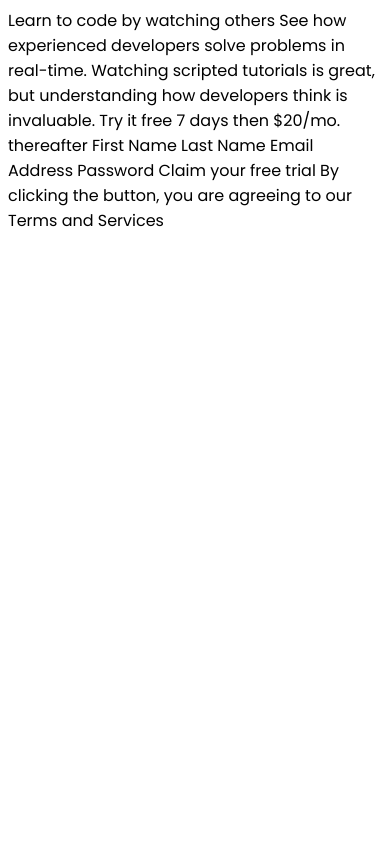
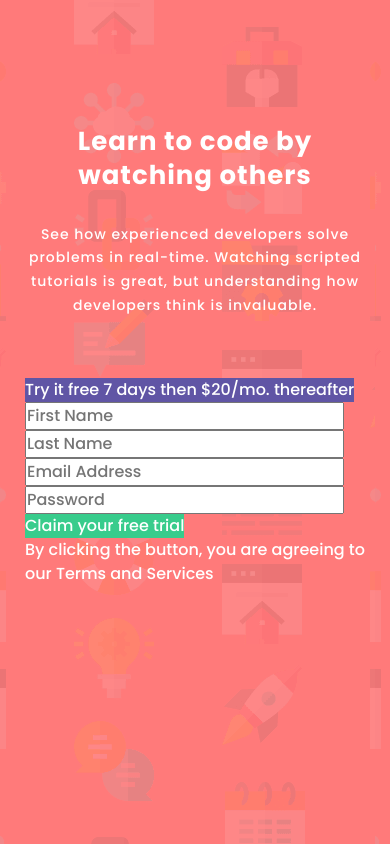
Before and after one commit to iggyyes/fem-sign-up-form-challenge, a website: page index.html in a window 390 px wide. Drawn offline with Linux system fonts and the light colour scheme.

Commit message:
add semantic markup, css mobile styles

```diff
--- a/app/scss/_breakpoints.scss
+++ /dev/null
@@ -1,25 +0,0 @@
-// 640px, 1150px, 1400px
-$breakpoints-up: (
-	'medium': '40em',
-	'large': '71.875em',
-	'xlarge': '87.5em',
-);
-
-// 639px, 1149px, 1399px
-$breakpoints-down: (
-	'small': '39.9375em',
-	'medium': '71.8125em',
-	'large': '87.4375em',
-);
-
-@mixin breakpoint($size) {
-	@media (min-width: map-get($breakpoints-up, $size)) {
-		@content;
-	}
-}
-
-@mixin breakpoint-down($size) {
-	@media (max-width: map-get($breakpoints-down, $size)) {
-		@content;
-	}
-}
--- a/app/scss/_globals.scss
+++ b/app/scss/_globals.scss
@@ -1,5 +1,93 @@
-// @use '../util' as \*;
+@use 'mixins' as *;
+//general reset
+*, *::before, *::after {
+    box-sizing: border-box;
+    font-size: 100%;
+    margin: 0;
+    padding: 0;
+}
+
+html:focus-within {
+    scroll-behavior: smooth;
+}
+
+a, a:visited, a:hover {
+    text-decoration: none;
+    color: inherit;
+}
+
+input,
+button,
+textarea,
+select {
+  font: inherit;
+}
+
+button {
+    border: none;
+    color: inherit;
+    cursor: pointer;
+}
 
 body {
     font-family: var(--ff);
+    font-size: var(--fs-body);
+    line-height: 1.5;
+    color: var(--neutral-clr-white);
+    font-weight: var(--fw-med);
+    background-color: var(--primary-clr-bg);
+    background-image: url(/images/bg-intro-mobile.png);
+
+    @include breakpoint(large) {
+        height: 100vh;
+    }
 }
+
+// util
+.container {
+    max-width: 69.375rem;
+    margin: 0 auto;
+    padding: 1.5625rem;
+
+    @include breakpoint(large) {
+        padding: 0;
+    }
+
+}
+
+// components
+.button__primary {
+background-color: var(--primary-clr-btn);
+}
+
+.button__secondary {
+background-color: var(--accent-clr);
+}
+
+
+
+//accessibility
+/* Remove all animations, transitions and smooth scroll for people that prefer not to see them */
+@media (prefers-reduced-motion: reduce) {
+    html:focus-within {
+     scroll-behavior: auto;
+    }
+
+    *,
+    *::before,
+    *::after {
+      animation-duration: 0.01ms !important;
+      animation-iteration-count: 1 !important;
+      transition-duration: 0.01ms !important;
+      scroll-behavior: auto !important;
+    }
+}
+
+.sr-only {
+    position: absolute;
+    left: -10000px;
+    top: auto;
+    width: 1px;
+    height: 1px;
+    overflow: hidden;
+}
--- /dev/null
+++ b/app/scss/_hero.scss
@@ -0,0 +1,24 @@
+@use 'mixins' as *;
+.hero {
+    text-align: center;
+    letter-spacing: .0625rem;
+    line-height: 1.7;
+    padding-top: 6.25rem;
+
+
+    &__title {
+        font-size: var(--fs-lrg);
+        font-weight: var(--fw-bold);
+        line-height: 1.3;
+        margin-bottom: 1.875rem;
+
+        @include breakpoint(medium) {
+            font-size: var(--fs-xlrg);
+        }
+    }
+
+    &__text {
+        font-size: var(--fs-med);
+        margin-bottom: 3.75rem;
+    }
+}
--- /dev/null
+++ b/app/scss/_mixins.scss
@@ -0,0 +1,48 @@
+// 640px, 1150px, 1400px
+$breakpoints-up: (
+	'medium': '40em',
+	'large': '71.875em',
+	'xlarge': '87.5em',
+);
+
+// 639px, 1149px, 1399px
+$breakpoints-down: (
+	'small': '39.9375em',
+	'medium': '71.8125em',
+	'large': '87.4375em',
+);
+
+@mixin breakpoint($size) {
+	@media (min-width: map-get($breakpoints-up, $size)) {
+		@content;
+	}
+}
+
+@mixin breakpoint-down($size) {
+	@media (max-width: map-get($breakpoints-down, $size)) {
+		@content;
+	}
+}
+
+// //Breakpoints
+// @media (min-width: 64em) {
+//     //styles go here
+// }
+
+// //640px 1024px 1400px
+// $breakpoints-up:('medium': '40em', 'large': '64em', 'xlarge': '87.5em');
+
+// //639px 1023px 1399px
+// $breakpoints-down:('small': '39.9375em', 'medium': '63.9375em', 'large': '87.4375em');
+
+// @mixin breakpoint-up($size) {
+//     @media (min-width: map-get($breakpoints-up, $size)) {
+//         @content;
+//     }
+// }
+
+// @mixin breakpoint-down($size) {
+//     @media (max-width: map-get($breakpoints-down, $size)) {
+//         @content;
+//     }
+// }
--- a/app/scss/_variables.scss
+++ b/app/scss/_variables.scss
@@ -1,6 +1,26 @@
 :root {
     // colours
+    --primary-clr-bg: hsl(0, 100%, 74%);
+    --primary-clr-btn: hsl(154, 59%, 51%);
+    --accent-clr: hsl(248, 32%, 49%);
+    --neutral-clr-drkblue: hsl(249, 10%, 26%);
+    --neutral-clr-grayblue: hsl(249, 10%, 26%);
+    --neutral-clr-white: hsl(0, 0%, 100%) ;
 
     // font
     --ff:'Poppins', sans-serif;
+
+    // font size
+    --fs-xlrg:2.25rem;
+    --fs-lrg:1.625rem;
+    --fs-body:1rem;
+    --fs-med:.875rem;
+    --fs-sml:.75rem;
+    --fs-xsml:.625rem;
+
+    //font weight
+    --fw-bold: 700;
+    --fw-semi-bold: 600;
+    --fw-med: 500;
+    --fw-reg: 400;
 }
--- a/app/scss/style.scss
+++ b/app/scss/style.scss
@@ -1,3 +1,5 @@
+@forward 'variables';
+@forward 'mixins';
 @forward 'globals';
-@forward 'breakpoints';
-@forward 'variables';
+@forward 'hero';
+@forward 'signUp';
--- a/gulpfile.js
+++ b/gulpfile.js
@@ -1,6 +1,6 @@
 // Initialize modules
 const { src, dest, watch, series } = require('gulp');
-const sass = require('gulp-sass')(require('dart-sass'));
+const sass = require('gulp-sass')(require('sass'));
 const postcss = require('gulp-postcss');
 const autoprefixer = require('autoprefixer');
 const cssnano = require('cssnano');
@@ -9,7 +9,7 @@ const terser = require('gulp-terser');
 const browsersync = require('browser-sync').create();
 
 // Use dart-sass for @use
-sass.compiler = require('dart-sass');
+sass.compiler = require('sass');
 
 // Sass Task
 function scssTask() {
--- a/index.html
+++ b/index.html
@@ -23,11 +23,55 @@
     <title>| Intro component with sign up form</title>
   </head>
   <body>
-    Learn to code by watching others See how experienced developers solve
-    problems in real-time. Watching scripted tutorials is great, but
-    understanding how developers think is invaluable. Try it free 7 days then
-    $20/mo. thereafter First Name Last Name Email Address Password Claim your
-    free trial By clicking the button, you are agreeing to our Terms and
-    Services
+    <main class="container">
+      <section class="hero">
+        <h1 class="hero__title">Learn to code by watching others</h1>
+        <p class="hero__text">
+          See how experienced developers solve problems in real-time. Watching
+          scripted tutorials is great, but understanding how developers think is
+          invaluable.
+        </p>
+      </section>
+
+      <section class="signUp">
+        <button class="button button__secondary">
+          Try it free 7 days <span>then $20/mo. thereafter</span>
+        </button>
+        <article class="signUp__form">
+          <form action="#" role="form" method="POST">
+            <div class="signUp__field">
+              <label class="sr-only" for="firstName">First Name</label>
+              <input type="text" placeholder="First Name" id="firstName" />
+            </div>
+
+            <div class="signUp__field">
+              <label class="sr-only" for="firstlastName">Last Name</label>
+              <input type="text" placeholder="Last Name" id="lastName" />
+            </div>
+
+            <div class="signUp__field">
+              <label class="sr-only" for="email">Email Address</label>
+              <input type="email" placeholder="Email Address" id="email" />
+            </div>
+
+            <div class="signUp__field">
+              <label class="sr-only" for="password">Password</label>
+              <input type="password" placeholder="Password" id="password" />
+            </div>
+
+            <!-- pseudo class for invalid icon -->
+
+            <button class="button button__primary" type="submit">
+              Claim your free trial
+            </button>
+
+            <p class="signUp__terms">
+              By clicking the button, you are agreeing to our
+              <a href="#">Terms and Services</a>
+            </p>
+          </form>
+        </article>
+      </section>
+    </main>
   </body>
 </html>
```
Also changed, not shown: app/scss/_signUp.scss (added), dist/style.css, 2 other files.
